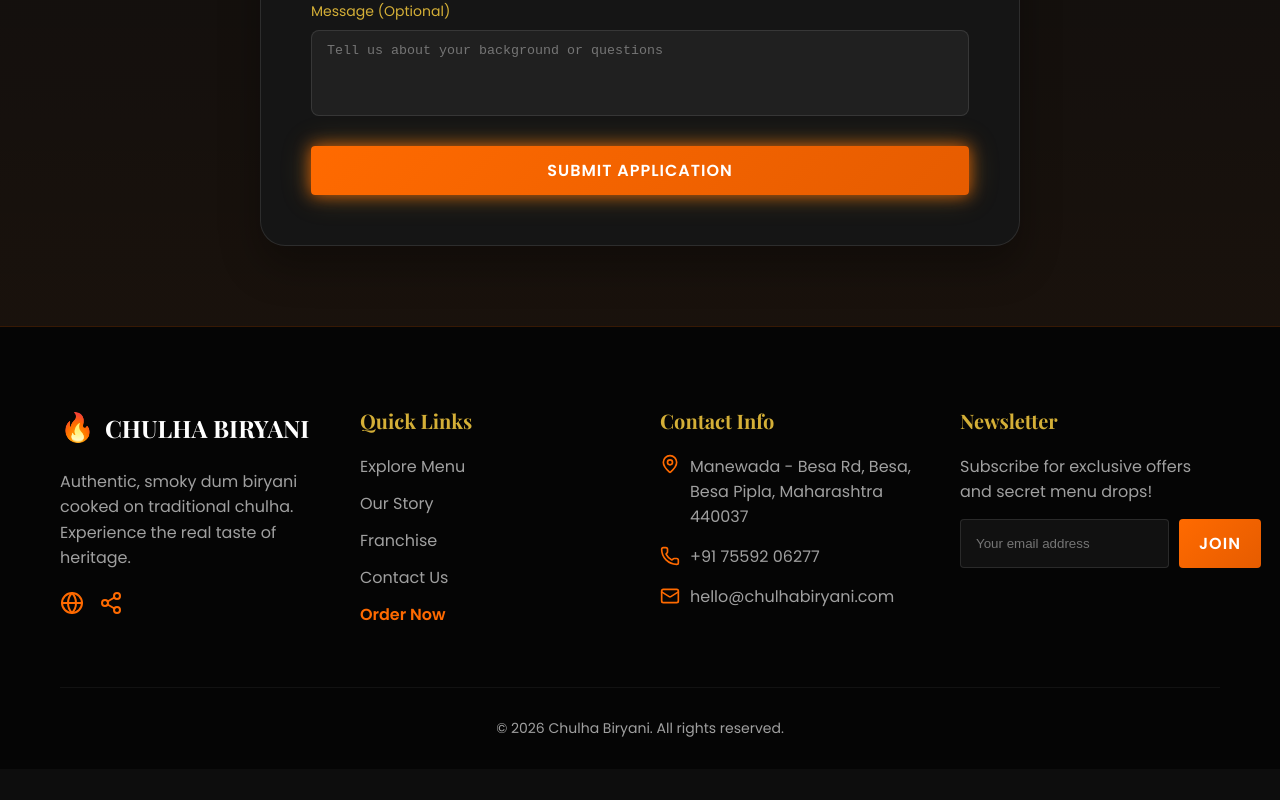
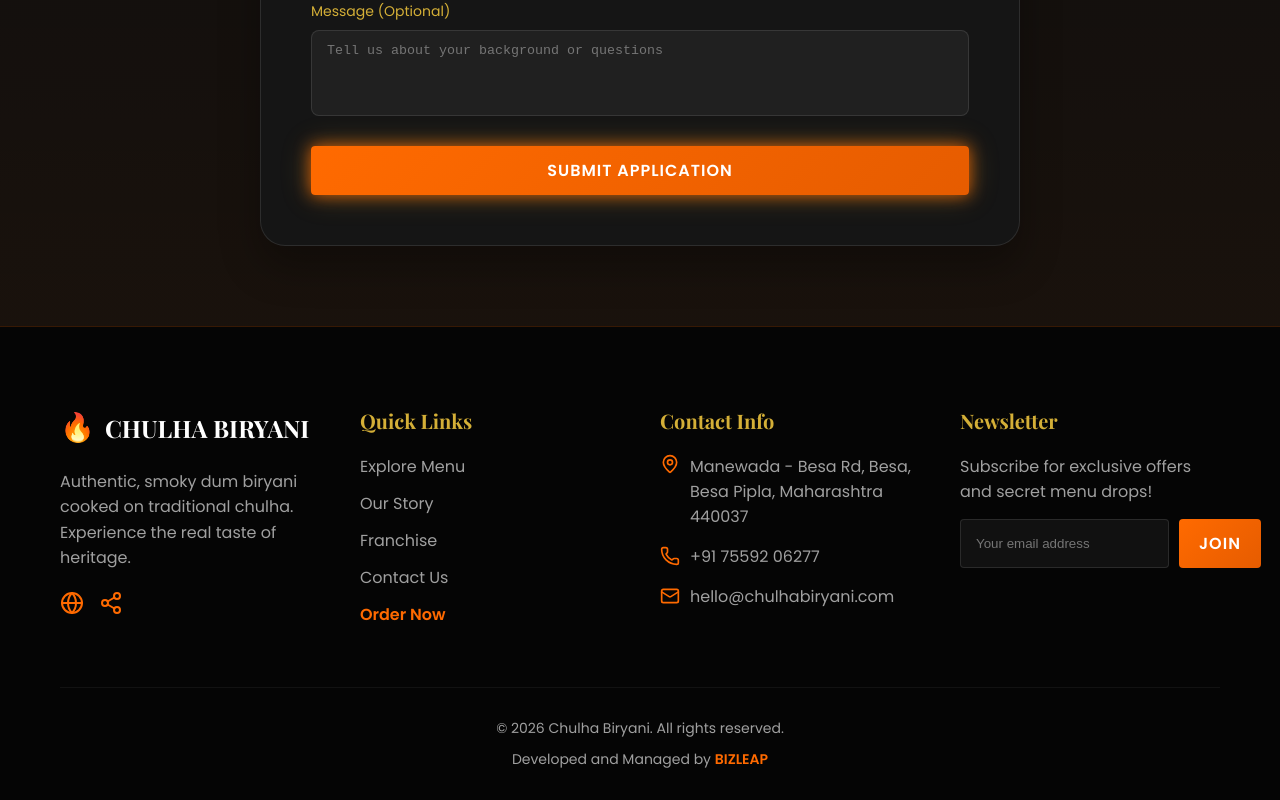
Before and after one commit to bizleap1/Chulha-Biryani-, a React (Vite) app: page /franchise in a window 1280 px wide. Shown: the part 3559-4359 px from the top of the page. Before the commit the page ends 4328 px from the top, so only its background shows below. Built offline with nearby package versions, Linux system fonts and the light colour scheme.

Commit message:
Update footer with BIZLEAP credit

```diff
--- a/src/components/Footer.jsx
+++ b/src/components/Footer.jsx
@@ -102,6 +102,9 @@
           fontSize: '14px'
         }}>
           <p>&copy; {new Date().getFullYear()} Chulha Biryani. All rights reserved.</p>
+          <p style={{ marginTop: '10px' }}>
+            Developed and Managed by <a href="https://bizleap.in/" target="_blank" rel="noopener noreferrer" style={{ color: 'var(--color-primary)', textDecoration: 'none', fontWeight: 'bold' }}>BIZLEAP</a>
+          </p>
         </div>
       </div>
     </footer>
```
